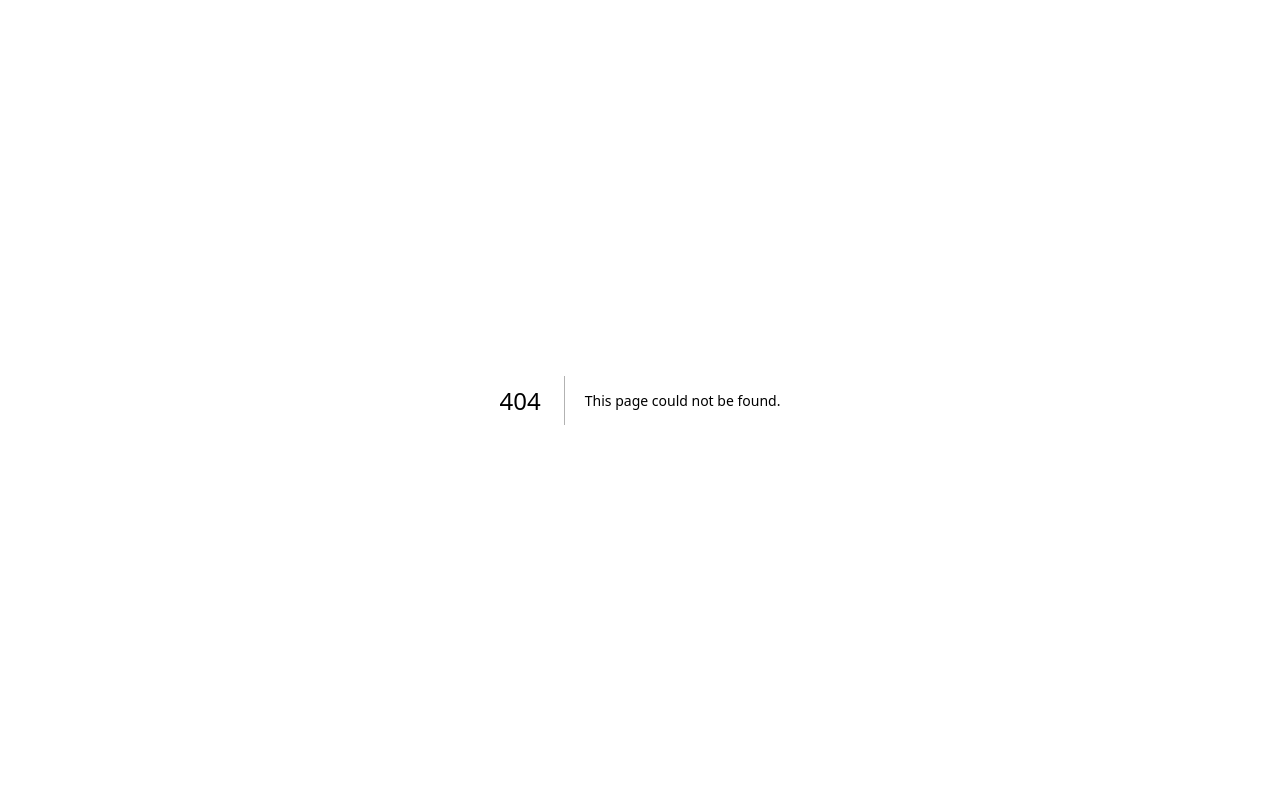
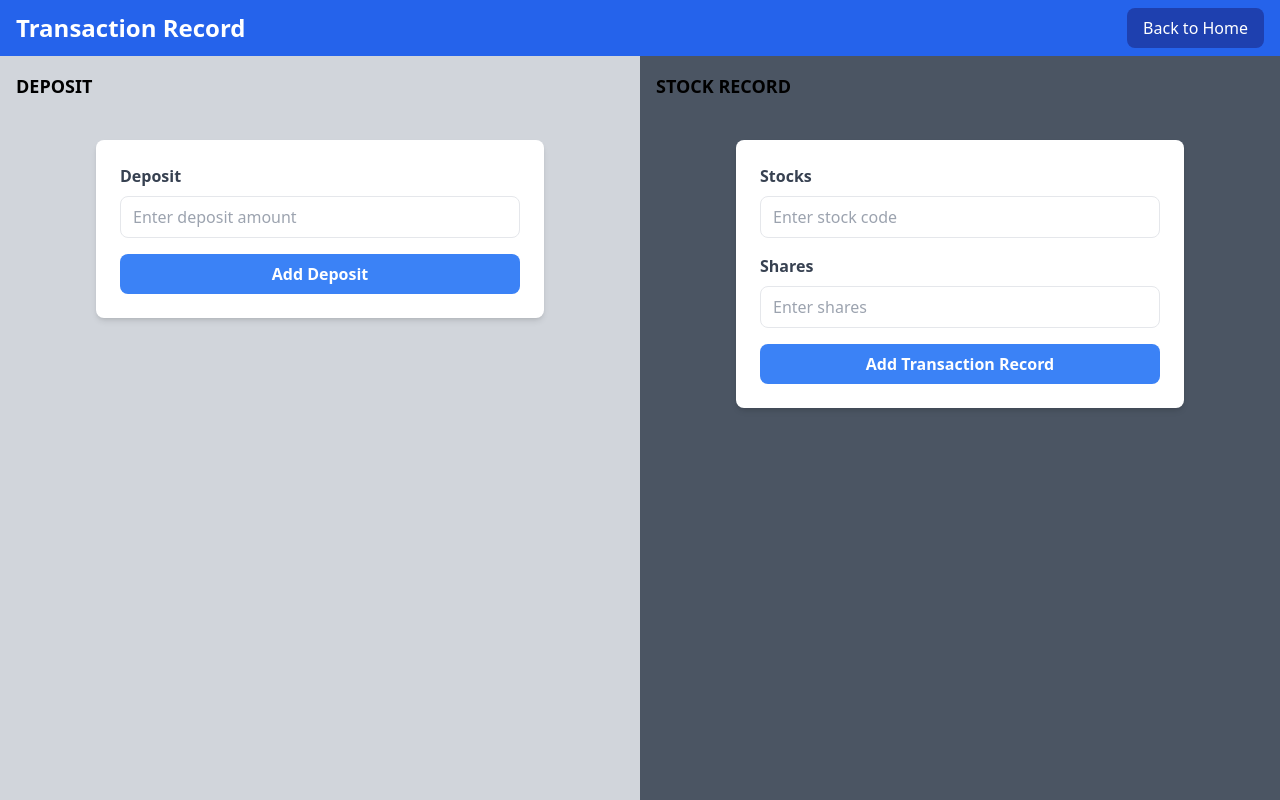
Before and after one commit to petertam888/finance-portfolio-application-ui, a Next.js app: page /transaction in a window 1280 px wide. Before the commit this address had no page. Built offline with nearby package versions, Linux system fonts and the light colour scheme.

Commit message:
update for UI revamp

```diff
--- a/components/BuyStockForm.js
+++ b/components/BuyStockForm.js
@@ -1,11 +1,9 @@
 import React, { useState } from 'react';
 import axios from 'axios';
 import { useBackendUrl } from '../context/BackendUrlContext';
-import { useRouter } from 'next/router';
 
 
 const BuyStockForm = () => {
-  const router = useRouter();
   const {backendUrl} = useBackendUrl();
   const [stockCode, setStockCode] = useState('');
   const [shares, setShares] = useState('');
@@ -16,7 +14,6 @@ const BuyStockForm = () => {
     try {
       await axios.get(`${backendUrl}/api/transaction/1/buy/${stockCode}/${shares}`);
       alert('Stock bought successfully!');
-      router.push('/'); // Navigate to the home page
     } catch (error) {
       setErrorMessage('Failed to buy stock. Please try again.');
     }
@@ -24,17 +21,37 @@ const BuyStockForm = () => {
 
   return (
     <div style={{ marginBottom: '40px' }}>
-      <h2>Buy Stock</h2>
       <form onSubmit={handleSubmit}>
-        <div style={{ marginBottom: '20px' }}>
-          <label style={{ display: 'block' }}>Stock Code:</label>
-          <input type="text" value={stockCode} onChange={(e) => setStockCode(e.target.value)} style={{ width: '100%', padding: '8px', color: 'black', backgroundColor: '#f4f4f4', border: '1px solid #ccc', borderRadius: '4px' }} />
+        <div className="max-w-md mx-auto mt-10 bg-white p-6 rounded-lg shadow-md">
+          <div className="mb-4">
+            <label className="block text-gray-700 font-bold mb-2" htmlFor="AddStockRecord">Stocks</label>
+            <input
+              id="AddStockRecord"
+              type="text"
+              value={stockCode}
+              onChange={(e) => setStockCode(e.target.value)}
+              className="w-full px-3 py-2 border rounded-lg focus:outline-none focus:border-blue-500 text-black"
+              placeholder="Enter stock code"
+            />
+          </div>
+          <div className="mb-4">
+            <label className="block text-gray-700 font-bold mb-2" htmlFor="SetStockShares">Shares</label>
+            <input
+              id="SetStockShares"
+              type="number"
+              value={shares}
+              onChange={(e) => setShares(e.target.value)}
+              className="w-full px-3 py-2 border rounded-lg focus:outline-none focus:border-blue-500 text-black"
+              placeholder="Enter shares"
+            />
+          </div>
+          <button
+            type="submit"
+            className="w-full bg-blue-500 hover:bg-blue-600 text-white font-bold py-2 px-4 rounded-lg focus:outline-none focus:shadow-outline"
+          >
+            Add Transaction Record
+          </button>
         </div>
-        <div style={{ marginBottom: '20px' }}>
-          <label style={{ display: 'block' }}>Shares:</label>
-          <input type="number" value={shares} onChange={(e) => setShares(e.target.value)} style={{ width: '100%', padding: '8px', color: 'black', backgroundColor: '#f4f4f4', border: '1px solid #ccc', borderRadius: '4px' }} />
-        </div>
-        <button type="submit" style={{ backgroundColor: '#007bff', color: 'white', padding: '10px 20px', border: 'none', borderRadius: '4px', cursor: 'pointer' }}>Buy</button>
       </form>
       {errorMessage && <p style={{ color: 'red', marginTop: '10px' }}>{errorMessage}</p>}
     </div>
--- a/components/CheckPortfolio.js
+++ b/components/CheckPortfolio.js
@@ -26,26 +26,38 @@ const CheckPortfolio = () => {
   }, [backendUrl]);
 
   return (
-    <div style={{ marginBottom: '40px' }}>
+    <div className="container mx-auto px-4 py-8">
+      <h1 className="text-3xl font-semibold mb-4">Portfolio Information</h1>
       {isLoading ? (
         <p>Loading...</p>
       ) : errorMessage ? (
-        <p style={{ color: 'red', marginBottom: '20px' }}>{errorMessage}</p>
+        <p className="text-red-500 mb-4">{errorMessage}</p>
       ) : portfolioInfo && (
+        <div className="grid grid-cols-1 md:grid-cols-2 gap-8">
           <div>
-          <h3>Portfolio Info</h3>
-          <p>Total Account Amount: ${portfolioInfo.totalAccountAmount}</p>
-          <p>Cash Amount: ${portfolioInfo.cashAmount}</p>
-          <h4>Stocks Info:</h4>
+            <h2 className="text-xl font-semibold mb-2">Account Summary</h2>
+            <div className="bg-gray-100 p-4 rounded-lg">
+              <p className="text-black"><span className="font-semibold text-black">Total Account Amount:</span> ${portfolioInfo.totalAccountAmount}</p>
+              <p className="text-black"><span className="font-semibold text-black">Cash Amount:</span> ${portfolioInfo.cashAmount}</p>
+            </div>
+          </div>
+          <div>
+            <h2 className="text-xl font-semibold mb-2">Stocks Info</h2>
+            <div className="bg-gray-100 p-4 rounded-lg">
               <ul>
                 {portfolioInfo.stocksInfo.map((stock, index) => (
-              <li key={index}>
-                Stock Code: {stock.stockCode}, Shares: {stock.shares}
+                  <li key={index} className="mb-2">
+                    <p className="text-black">
+                      <span className="font-semibold text-black">Stock Code:</span> {stock.stockCode} | <span className="font-semibold text-black">Shares:</span> {stock.shares}
+                    </p>
                   </li>
                 ))}
               </ul>
-          {console.log(portfolioInfo)} {/* Log portfolioInfo object */}
+            </div>
+          </div>
+          <div className="col-span-2">
             <PortfolioChart portfolioInfo={portfolioInfo} />
+          </div>
         </div>
       )}
     </div>
--- a/components/NavBar.js
+++ b/components/NavBar.js
@@ -10,13 +10,8 @@ const NavBar = () => {
           </Link>
         </li>
         <li>
-          <Link href={`/buyStock`}>
-            <button className="hover:bg-blue-400 bg-blue-600 text-white py-2 px-4 rounded-lg">Add Transaction</button>
-          </Link>
-        </li>
-        <li>
-          <Link href={`/deposit`}>
-            <button className="hover:bg-blue-400 bg-blue-600 text-white py-2 px-4 rounded-lg">Add Deposit</button>
+          <Link href={`/transaction`}>
+            <button className="hover:bg-blue-400 bg-blue-600 text-white py-2 px-4 rounded-lg">Add Transaction Record</button>
           </Link>
         </li>
       </ul>
--- a/components/PortfolioChart.js
+++ b/components/PortfolioChart.js
@@ -11,6 +11,10 @@ const generateRandomColor = () => {
 };
 
 const PortfolioChart = ({ portfolioInfo }) => {
+  if (!portfolioInfo) {
+    return <p>No data available for the portfolio.</p>;
+  }
+
   // Extract data from portfolioInfo
   const stocksInfo = portfolioInfo.stocksInfo;
   const totalAccountAmount = portfolioInfo.totalAccountAmount;
@@ -57,7 +61,9 @@ const PortfolioChart = ({ portfolioInfo }) => {
     plugins: {
       legend: {
         position: 'top',
-        label: {fontSize:16},
+        labels: {
+          fontSize: 12 // Increase legend font size
+        }
       },
       title: {
         display: true,
@@ -67,9 +73,8 @@ const PortfolioChart = ({ portfolioInfo }) => {
   };
 
   return (
-    <div style={{ marginTop: '10px' }}>
-      <h3>Portfolio Composition</h3>
-      <Pie data={chartData} options={chartOptions} width={10} height={10}/>
+    <div style={{ marginTop: '10px', width: '50%', minWidth: '300px' }}>
+      <Pie data={chartData} options={chartOptions} />
     </div>
   );
 };
--- a/pages/deposit.js
+++ /dev/null
@@ -1,23 +0,0 @@
-import AddDepositForm from '../components/AddDepositForm';
-import { useRouter } from 'next/router';
-
-export default function Deposit() {
-  const router = useRouter();
-
-  const navigateToHome = () => {
-    router.push('/');
-  };
-
-  return (
-    <div className="flex flex-col items-center justify-center h-screen">
-      <div className="absolute top-0 right-0 mt-8 mr-8">
-        <button onClick={navigateToHome} className="bg-blue-600 hover:bg-blue-400 text-white py-2 px-4 rounded-lg">
-          Back to Home
-        </button>
-      </div>
-      <div className="container">
-        <AddDepositForm />
-      </div>
-    </div>
-  );
-}
--- a/pages/portfolio.js
+++ b/pages/portfolio.js
@@ -1,9 +1,32 @@
+import React from 'react';
 import CheckPortfolio from '../components/CheckPortfolio';
+import { useRouter } from 'next/router';
 
-export default function portfolio() {
-    return (
-      <div className="container" id="buy" style={{ marginBottom: '40px' }}>
-        <CheckPortfolio/>
+const Portfolio = () => {
+  const router = useRouter();
+
+  const navigateToHome = () => {
+    router.push('/');
+  };
+
+  return (
+    <div className="flex flex-col h-screen bg-black">
+      {/* Page title and Back to Home button */}
+      <div className="bg-blue-600 text-white px-4 py-2">
+        <div className="container mx-auto flex justify-between items-center">
+          <h1 className="text-2xl font-bold">Transaction Record</h1>
+          <button onClick={navigateToHome} className="bg-blue-800 hover:bg-blue-700 text-white py-2 px-4 rounded-lg">
+            Back to Home
+          </button>
+        </div>
       </div>
-    );
-  }
+
+      {/* Main content */}
+      <div className="flex-grow container mx-auto px-4 py-8">
+        <CheckPortfolio />
+      </div>
+    </div>
+  );
+};
+
+export default Portfolio;
--- /dev/null
+++ b/pages/transaction.js
@@ -0,0 +1,38 @@
+import AddDepositForm from '../components/AddDepositForm';
+import BuyStockForm from '../components/BuyStockForm';
+import { useRouter } from 'next/router';
+
+export default function Transaction() {
+  const router = useRouter();
+
+  const navigateToHome = () => {
+    router.push('/');
+  };
+
+  return (
+    <div className="flex flex-col h-screen bg-black">
+      {/* Page title and Back to Home button */}
+      <div className="flex items-center justify-between bg-blue-600 text-white px-4 py-2">
+        <h1 className="text-2xl font-bold">Transaction Record</h1>
+        <button onClick={navigateToHome} className="bg-blue-800 hover:bg-blue-700 text-white py-2 px-4 rounded-lg">
+          Back to Home
+        </button>
+      </div>
+
+      {/* Main content */}
+      <div className="flex-grow flex">
+        {/* Add Deposit Form */}
+        <div className="w-1/2 bg-gray-300 p-4">
+          <h2 className="text-lg font-bold mb-2">DEPOSIT</h2>
+          <AddDepositForm />
+        </div>
+
+        {/* Buy Stock Form */}
+        <div className="w-1/2 bg-gray-600 p-4">
+          <h2 className="text-lg font-bold mb-2">STOCK RECORD</h2>
+          <BuyStockForm />
+        </div>
+      </div>
+    </div>
+  );
+}
```
Lines whose indentation alone changed are shown as unchanged.
